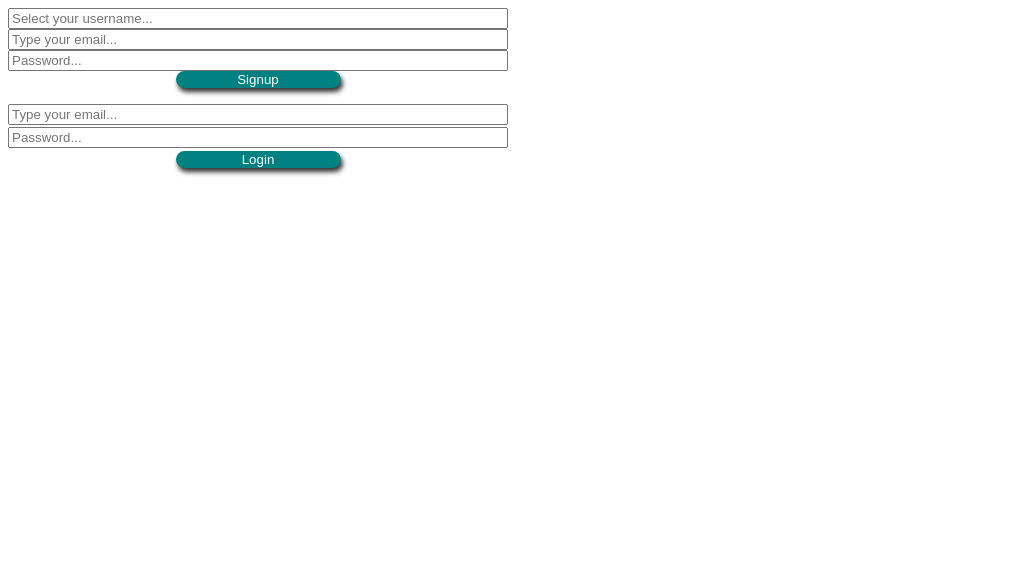
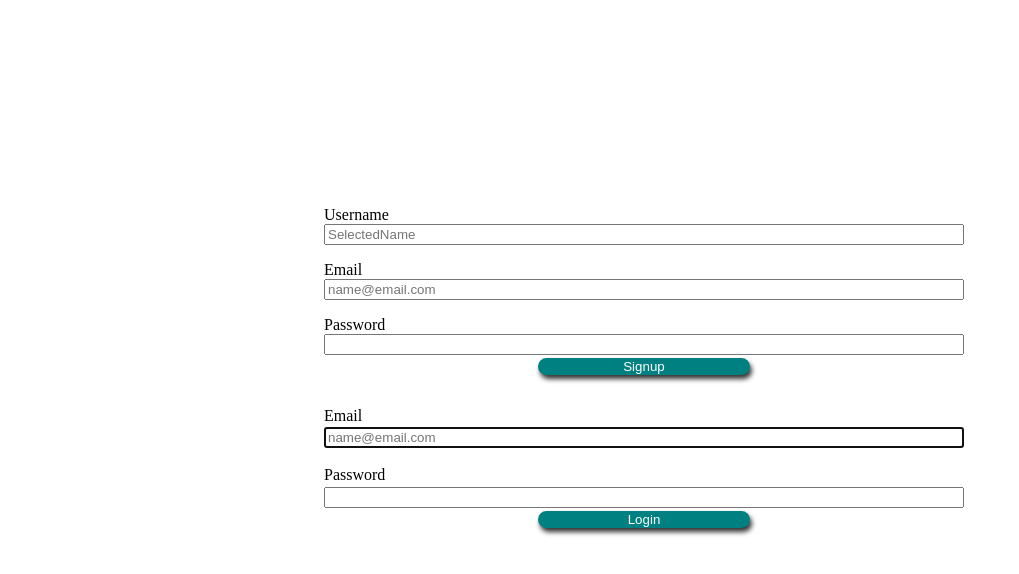
Before and after one commit to AkazaXeros/portal-necesidades-digitales-app, a React (Vite) app: page /users/login in a window 1280 px wide. Shown: the top 574 px of the page, without its empty margins (0-1019 px from the left). Built offline with nearby package versions, Linux system fonts and the light colour scheme.

Commit message:
CSS de login y register

```diff
--- a/src/components/Login/Login.jsx
+++ b/src/components/Login/Login.jsx
@@ -38,16 +38,22 @@ const Login = () => {
     <>
       <div>
         <form onSubmit={handleSubmit} className={loginForm}>
+
+          <label htmlFor="email">Email</label>
           <input
+            autoFocus
+            id="email"
             type="email"
-            placeholder="Type your email..."
+            placeholder="name@email.com"
             value={email}
             onChange={(e) => setEmail(e.target.value)}
           />
 
+          <label htmlFor="password">Password</label>
           <input
+            id="password"
             type="password"
-            placeholder="Password..."
+            placeholder=""
             value={password}
             onChange={(e) => setPassword(e.target.value)}
           />
--- a/src/components/Login/Login.module.css
+++ b/src/components/Login/Login.module.css
@@ -4,6 +4,9 @@
   display: flex;
   flex-direction: column;
   gap: 0.15rem;
+  width: 50vw;
+  margin-left: 25%;
+
 }
 
 form.loginForm > p {
@@ -19,4 +22,11 @@ form.loginForm > p {
   outline: none;
   border: none;
   box-shadow: 2px 4px 5px rgba(0, 0, 0, 0.8);
+  margin-top: 1px;
 }
+
+form.loginForm > label {
+  justify-self: flex-start;
+  align-self: flex-start;
+  margin-top: 1rem;
+}
--- a/src/components/Register/Register.jsx
+++ b/src/components/Register/Register.jsx
@@ -36,22 +36,30 @@ const Register = () => {
     <>
       <div className={registerForm}>
         <form onSubmit={handleSubmit}>
+
+        <label htmlFor="username">Username</label>
           <input
+            autoFocus
+            id="username"
             type="text"
-            placeholder="Select your username..."
+            placeholder="SelectedName"
             value={userName}
             onChange={(e) => setUserName(e.target.value)}
           />
+          <label htmlFor="email">Email</label>
           <input
+            id="email"
             type="email"
-            placeholder="Type your email..."
+            placeholder="name@email.com"
             value={email}
             onChange={(e) => setEmail(e.target.value)}
           />
 
+          <label htmlFor="password">Password</label>
           <input
+            id="password"
             type="password"
-            placeholder="Password..."
+            placeholder=""
             value={password}
             onChange={(e) => setPassword(e.target.value)}
           />
--- a/src/components/Register/Register.module.css
+++ b/src/components/Register/Register.module.css
@@ -1,10 +1,14 @@
 .registerForm {
-  width: 500px;
+  width: 50vw;
+  margin-left: 25%;
+  margin-top: 15%;
 }
 
 div.registerForm > form {
   display: flex;
   flex-direction: column;
+
+
 }
 
 div.registerForm > form > p {
@@ -20,4 +24,11 @@ div.registerForm > form > button {
   outline: none;
   border: none;
   box-shadow: 2px 4px 5px rgba(0, 0, 0, 0.8);
+  margin-top: 3px;
 }
+
+div.registerForm > form > label {
+  justify-self: flex-start;
+  align-self: flex-start;
+  margin-top: 1rem;
+}
```
